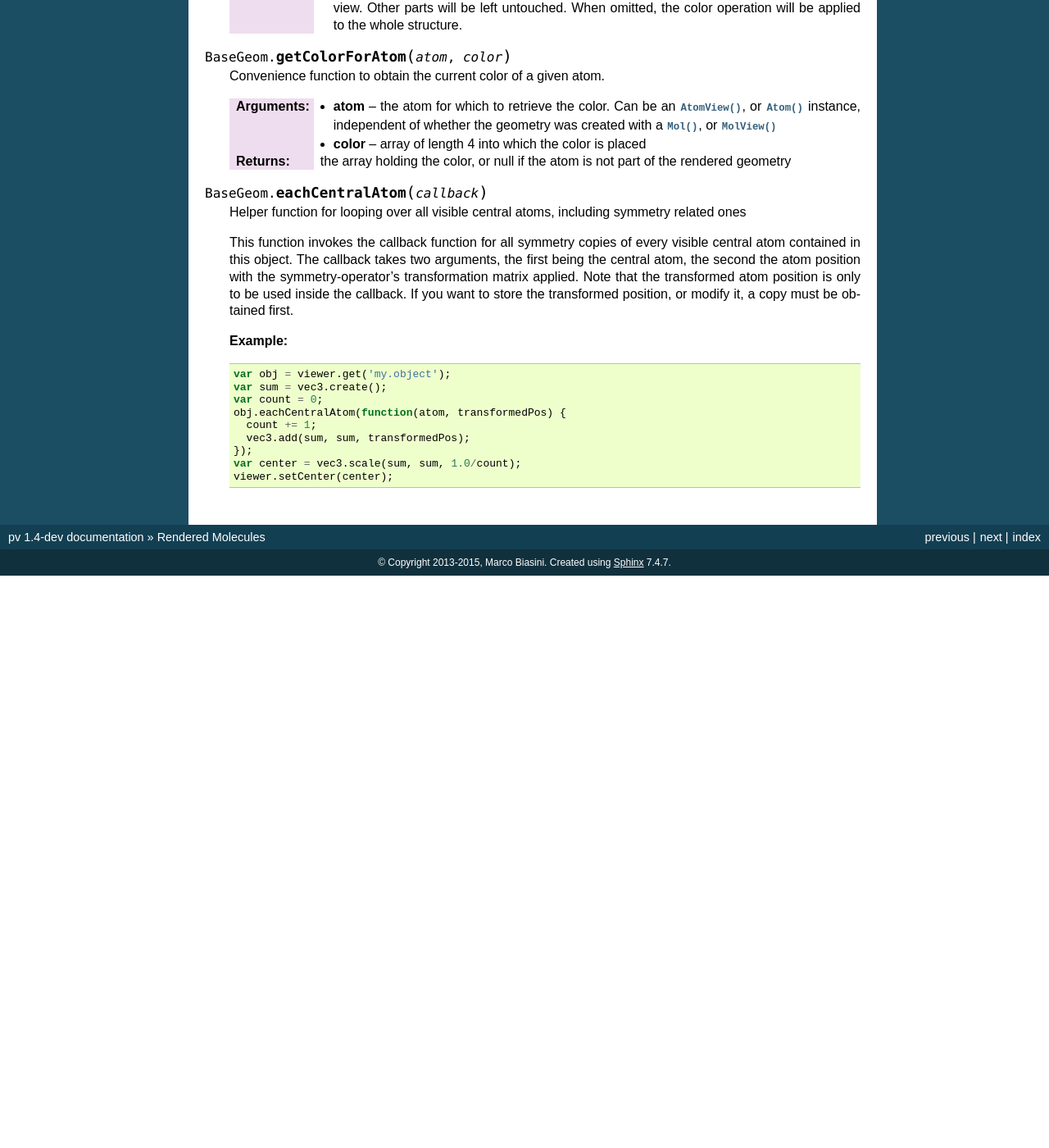
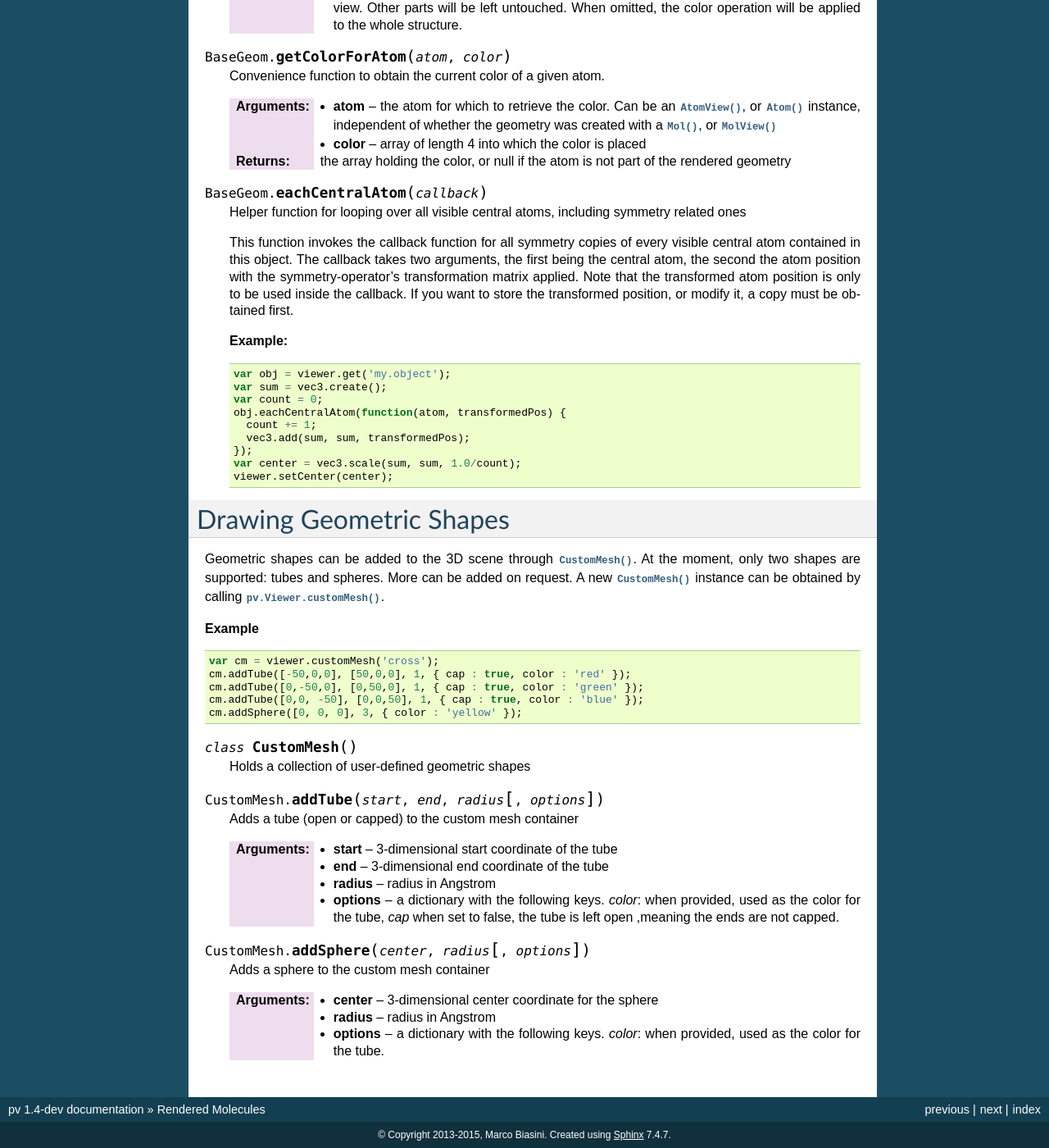
Before and after one commit to biasmv/pv, a Sphinx documentation site: the page built from doc/scene.rst, in a window 1280 px wide and 1400 px high, scrolled down 651 px. Shown: the whole window at 82% size. Built offline with Sphinx 7.4.7, drawn with Linux system fonts in a browser that asks for light colours; before the commit the page ends 1353 px from its top, so only the background shows below that; some of the changed text lies outside the part shown.

Commit message:
add docs for customMesh

```diff
--- a/doc/scene.rst
+++ b/doc/scene.rst
@@ -56,3 +56,44 @@ The displaying of molecules is handled by :class:`BaseGeom`, and subclasses. The
     });
     var center = vec3.scale(sum, sum, 1.0/count);
     viewer.setCenter(center);
+
+
+.. _pv.scene.geometric-shapes:
+
+Drawing Geometric Shapes
+=========================================================================================
+
+Geometric shapes can be added to the 3D scene through :class:`CustomMesh`. At the moment, only two shapes are supported: tubes and spheres. More can be added on request. A new :class:`CustomMesh` instance can be obtained by calling :func:`pv.Viewer.customMesh`.
+
+**Example**
+
+
+.. code-block:: javascript
+
+  var cm = viewer.customMesh('cross');
+  cm.addTube([-50,0,0], [50,0,0], 1, { cap : true, color : 'red' });
+  cm.addTube([0,-50,0], [0,50,0], 1, { cap : true, color : 'green' });
+  cm.addTube([0,0, -50], [0,0,50], 1, { cap : true, color : 'blue' });
+  cm.addSphere([0, 0, 0], 3, { color : 'yellow' });
+
+.. class:: CustomMesh
+
+  Holds a collection of user-defined geometric shapes
+
+
+.. function:: CustomMesh.addTube(start, end, radius[, options])
+
+  Adds a tube (open or capped) to the custom mesh container
+
+  :param start: 3-dimensional start coordinate of the tube
+  :param end: 3-dimensional end coordinate of the tube
+  :param radius: radius in Angstrom
+  :param options: a dictionary with the following keys. *color*: when provided, used as the color for the tube, *cap* when set to false, the tube is left open ,meaning the ends are not capped.
+
+.. function:: CustomMesh.addSphere(center, radius[, options])
+
+  Adds a sphere to the custom mesh container
+
+  :param center: 3-dimensional center coordinate for the sphere
+  :param radius: radius in Angstrom
+  :param options: a dictionary with the following keys. *color*: when provided, used as the color for the tube.
```
Also changed, not shown: doc/viewer.rst (+8 -0 lines).
